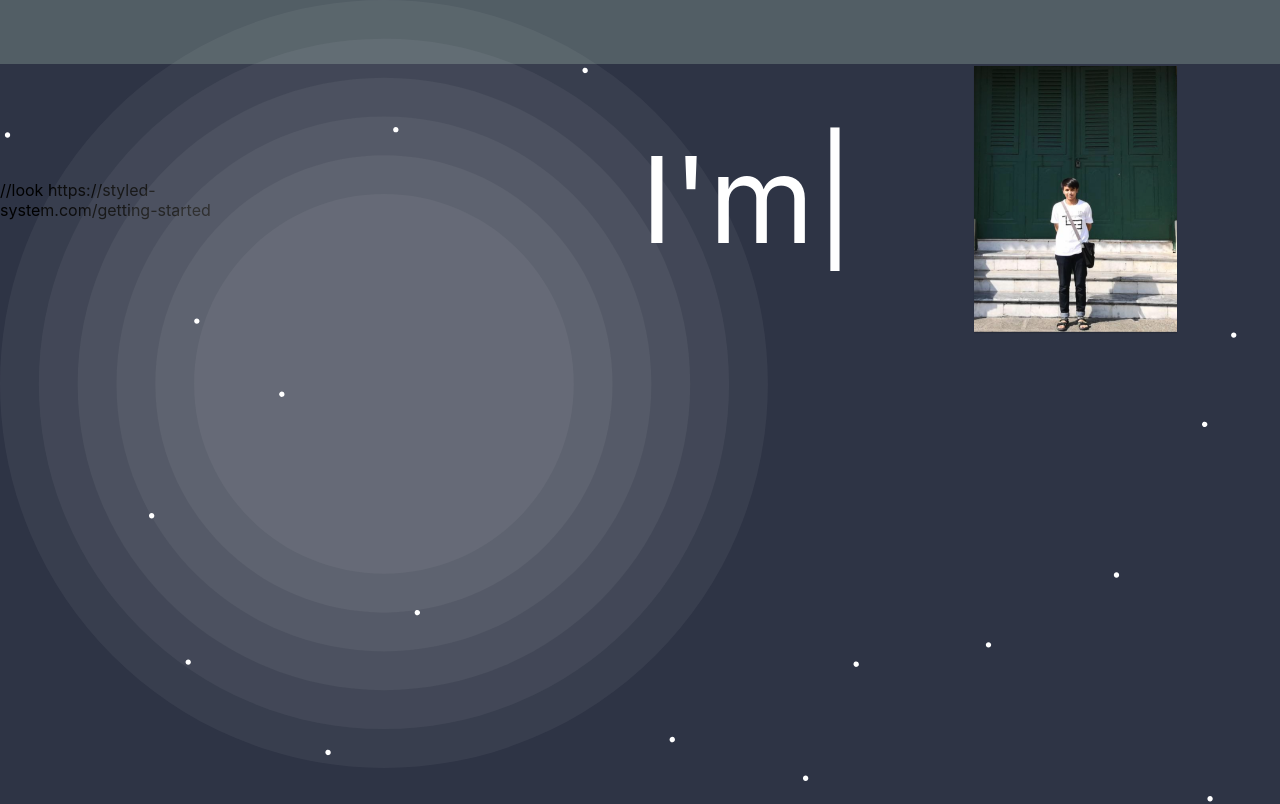
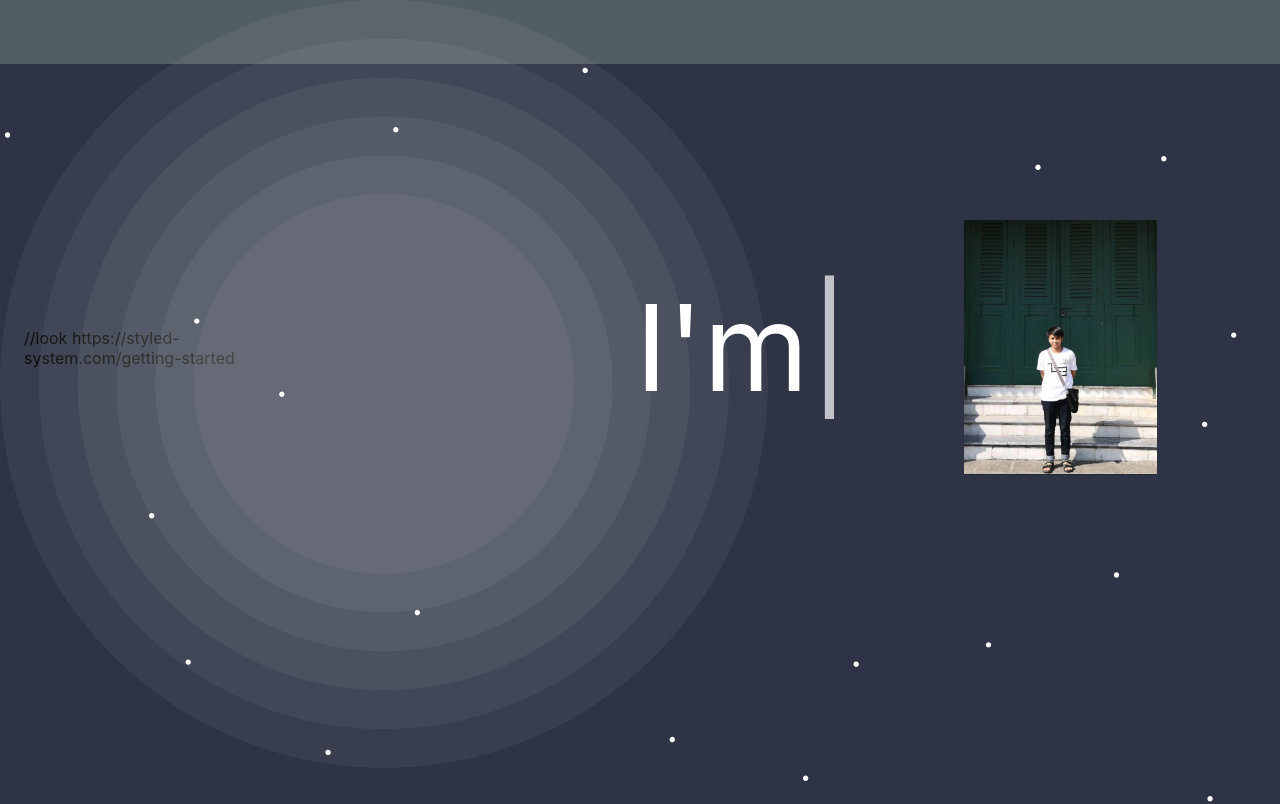
Before and after one commit to mild20091931/mild-portfolio, a React (Create React App) app: page / in a window 1280 px wide. Shown: the top 804 px of the page. Built offline with nearby package versions, Linux system fonts and the light colour scheme.

Commit message:
update  add Container and Grid

```diff
--- a/src/App.js
+++ b/src/App.js
@@ -3,14 +3,28 @@ import './App.css';
 import Nav from './component/Core/Navbar';
 import Bg from './component/Core/Background';
 import Home from './component/Home'
+import styled from 'styled-components'
+import { Container,Grid } from '@material-ui/core'
+
+const BgHome = styled(Grid)`
+  height: 100vh;
+  z-index:0;
+  margin-top: 12%;
+  `
 
 function App() {
   return (
-    <div>
+    <React.Fragment>
       <Nav/>
-      <Home/>
-      <Bg/>
-    </div>
+      <Container maxWidth="lg">
+        <Grid lg={12}>
+          <BgHome  justify="center" alignItems="center">
+             <Home/>
+          </BgHome>
+          <Bg/>
+        </Grid>
+      </Container>
+    </React.Fragment>
   );
 }
 
```
